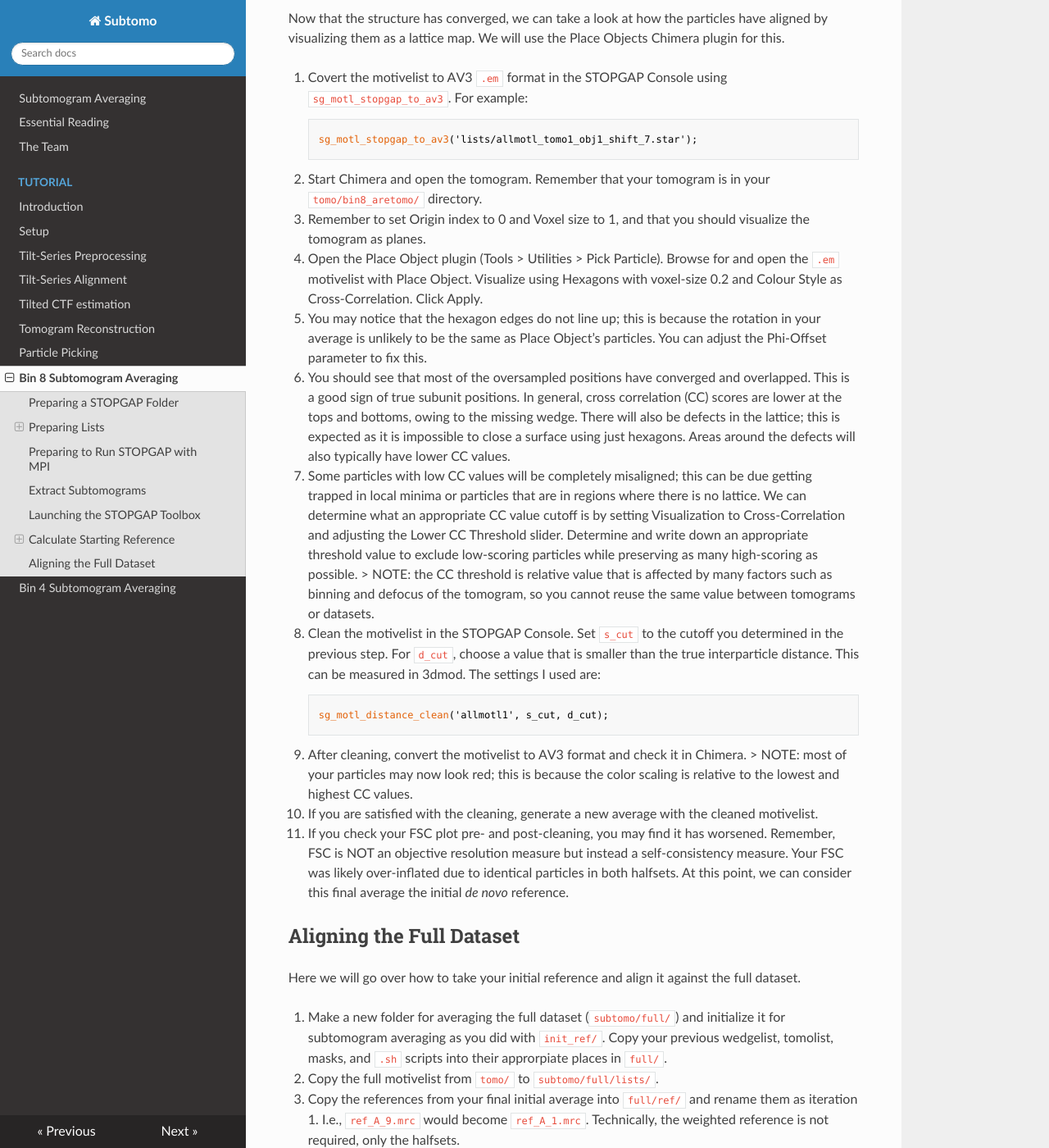
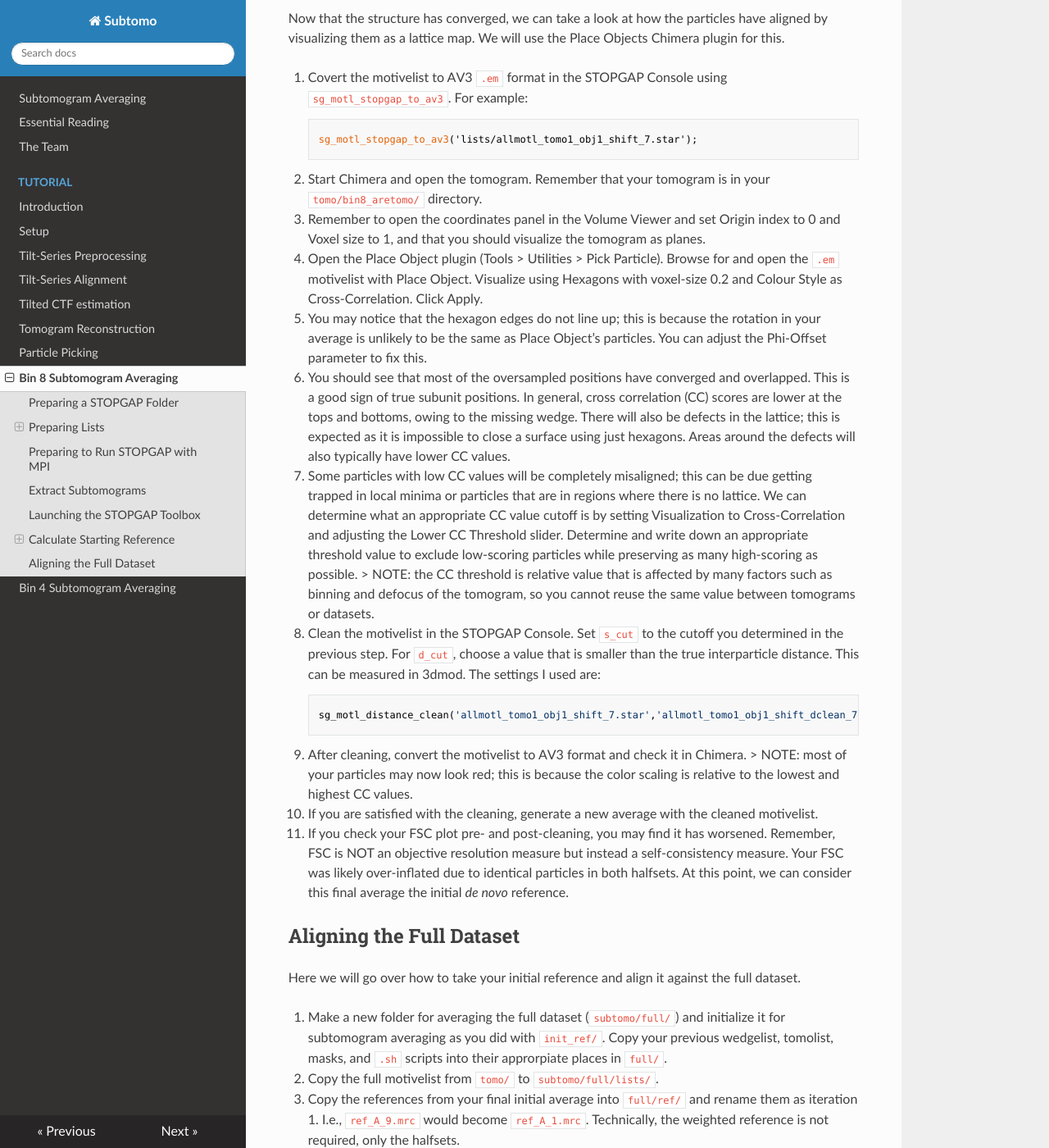
Before and after one commit to wan-lab-vanderbilt/subtomo-tutorials, an MkDocs documentation site: the page built from docs/hiv/bin8.md, in a window 1280 px wide and 1400 px high, scrolled down 8877 px. Shown: the whole window at 82% size. Built offline with MkDocs 1.6.1, drawn with Linux system fonts in a browser that asks for light colours; nearby versions of some CDN libraries; formulas are drawn with MathJax 3.

Commit message:
Update bin8.md
distance_clean

```diff
--- a/docs/hiv/bin8.md
+++ b/docs/hiv/bin8.md
@@ -368,7 +368,7 @@ For example:
 2. Start Chimera and open the tomogram.
 Remember that your tomogram is in your `tomo/bin8_aretomo/` directory.
 
-3. Remember to set Origin index to 0 and Voxel size to 1, and that you should visualize the tomogram as planes.
+3. Remember to open the coordinates panel in the Volume Viewer and set Origin index to 0 and Voxel size to 1, and that you should visualize the tomogram as planes.
 
 4. Open the Place Object plugin (Tools > Utilities > Pick Particle).
 Browse for and open the `.em` motivelist with Place Object.
@@ -394,7 +394,7 @@ Set `s_cut` to the cutoff you determined in the previous step.
 For `d_cut`, choose a value that is smaller than the true interparticle distance. This can be measured in 3dmod.
 The settings I used are:
 
-        sg_motl_distance_clean('allmotl1', s_cut, d_cut);
+        sg_motl_distance_clean('allmotl_tomo1_obj1_shift_7.star','allmotl_tomo1_obj1_shift_dclean_7.star', 0.35, 6);
 
 11. After cleaning, convert the motivelist to AV3 format and check it in Chimera.
     > NOTE: most of your particles may now look red; this is because the color scaling is relative to the lowest and highest CC values.
```
